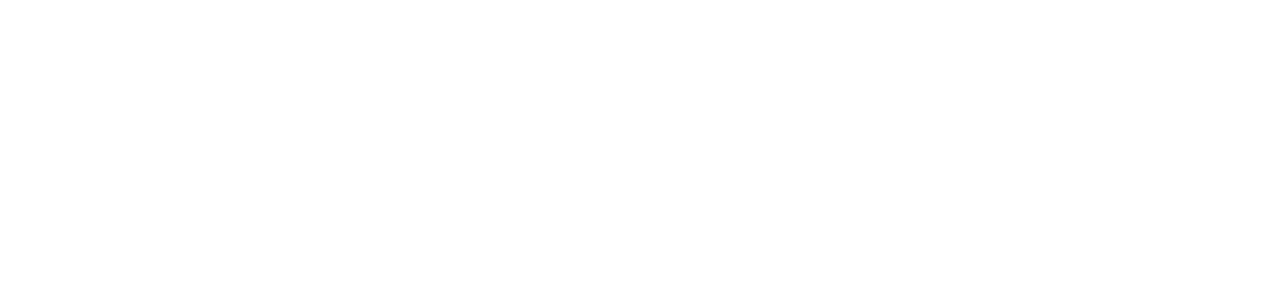
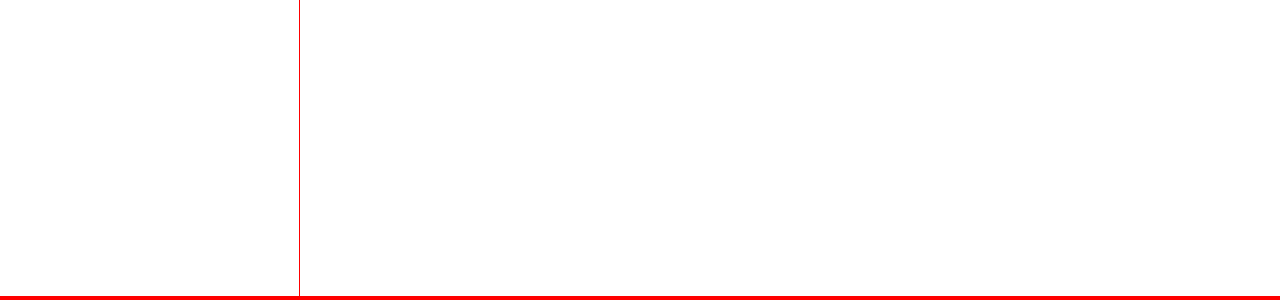
Before and after one commit to WesselSmit/svelte-notes, a Svelte app: page / in a window 1280 px wide. Shown: the part 504-804 px from the top of the page. Built offline with nearby package versions, Linux system fonts and the light colour scheme.

Commit message:
refactor: use css vars

```diff
--- a/public/global.css
+++ b/public/global.css
@@ -1,23 +1,40 @@
+:root {
+  /* colors */
+  --clr-primary: red;
+  --clr-text: black;
+  --clr-background: white;
+
+  /* spacings */
+  --spc-medium: 2rem;
+
+  /* sizes */
+  --size-sidebar: 300px;
+}
+
 * {
 	box-sizing: border-box;
+  color: var(--clr-text);
 }
 
-html, body {
-	position: relative;
-	width: 100%;
-	height: 100%;
+html {
+  background-color: var(--clr-primary);
 }
 
 body {
+  position: relative;
+	width: 100%;
+	height: 100%;
 	margin: 0;
 	font-family: -apple-system, BlinkMacSystemFont, "Segoe UI", Roboto, Oxygen-Sans, Ubuntu, Cantarell, "Helvetica Neue", sans-serif;
+  background-color: var(--clr-background);
 }
 
 h1 {
   font-size: 2.5rem;
 }
 
-ul, ol {
+ul,
+ol {
   margin: 0;
   padding: 0;
   list-style: none;
--- a/src/components/NoteBlock.svelte
+++ b/src/components/NoteBlock.svelte
@@ -57,7 +57,7 @@
     &__input {
       width: 100%;
       height: 100%;
-      padding: 0 2rem;
+      padding: 0 var(--spc-medium);
       font-size: 1rem;
 
       &:focus {
--- /dev/null
+++ b/src/components/Sidebar.svelte
@@ -0,0 +1,15 @@
+<aside class="sidebar">
+
+</aside>
+
+<script>
+
+</script>
+
+<style lang="scss">
+  .sidebar {
+    width: var(--size-sidebar);
+    background-color: var(--clr-background);
+    border-right: 1px solid var(--clr-primary);
+  }
+</style>
--- a/src/pages/App.svelte
+++ b/src/pages/App.svelte
@@ -1,11 +1,16 @@
 <main class="app">
+  <Sidebar />
   <NoteList />
 </main>
 
 <script>
+  import Sidebar from '../components/Sidebar.svelte'
   import NoteList from '../components/NoteList.svelte'
 </script>
 
 <style lang="scss">
-
+  .app {
+    display: grid;
+    grid-template-columns: auto 1fr;
+  }
 </style>
```
